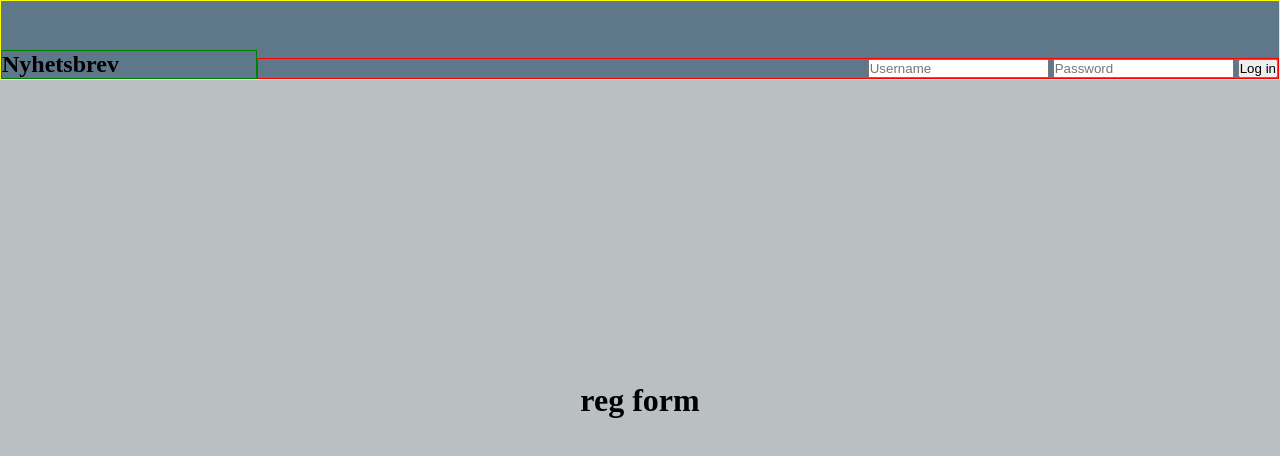
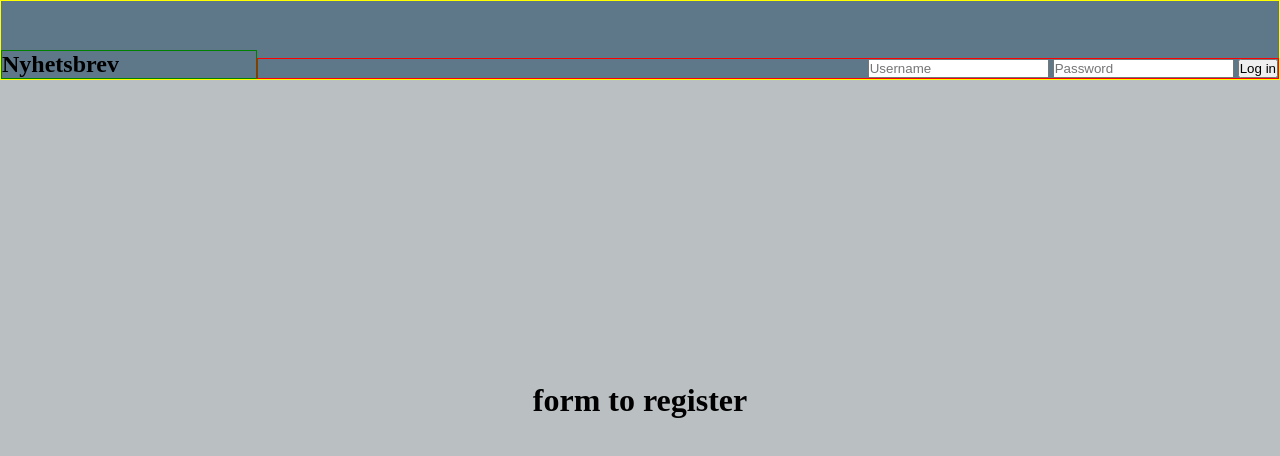
Before and after one commit to rebeckaalsterlind/inl-mning-nyhetsbrev-frontEnd, a plain HTML site: page index.html in a window 1280 px wide. Both pictures are taken after a click on the button "Register". Drawn offline with Linux system fonts and the light colour scheme.

```diff
--- a/script.js
+++ b/script.js
@@ -11,49 +11,57 @@ const headerAside = document.querySelector("#headerAside");
 const root = document.querySelector("#root");
 
 //TEMPLATES
-const logInTemp = `
+const regHeadTemp = `
 <div>
-<input type="text" id="username" name="username" placeholder="Username">
-<input type="password" id="password" name="pwd" placeholder="Password">
-<button id="logInBtn">Log in</button>
+    <input type="text" id="username" name="username" placeholder="Username" autocomplete="on">
+    <input type="password" id="password" name="password" placeholder="Password" autocomplete="on">
+    <input type="submit" value="Log in" id="logInBtn">
 </div>`;
+const regMainTemp = `<div><h1>form to register</h1></div>`;
 
+const loggedOutHeadTemp = `<div><button id="regBtn">Register</button></div>` + regHeadTemp;
+const loggedOutMainTemp = `<div><h1>log in to access your account</h1></div>`;
 
-//VUE FUNCTIONS
-function loggedOut(){
-    headerAside.insertAdjacentHTML("beforeend", `
-    <div><button id="regBtn">Register</button></div>` + logInTemp
-    );
-};
+const loggedInHeadTemp = `<div><button id="logOutBtn">Log out</button></div>`;
+const loggedInMainTemp = `<div><h1>Welcome</h1></div>`;
 
-function loggedIn() {
-    headerAside.innerHTML = ""
-    headerAside.insertAdjacentHTML("beforeend", `<button>Logga ut</button>`);
-    root.innerHTML = "";
-    root.insertAdjacentHTML("beforeend", `<div><h1>logged in</h1></div>`);
-};
-
-function register(){
-    headerAside.innerHTML = "";
-    headerAside.insertAdjacentHTML("beforeend", logInTemp);
-
-    root.innerHTML = "";
-    root.insertAdjacentHTML("beforeend", `<div><h1>reg form</h1></div>`);
-}
 
 //SET VIEW BASED ON CURRENTUSER IN LS TRUE/FALSE
 (!localStorage.getItem("currentUser")) ? loggedOut() : loggedIn();
 
-// REG BUTTON SEND TO REG FORM
+
+//VUE FUNCTIONS
+function loggedIn() {
+    headerAside.innerHTML = ""
+    headerAside.insertAdjacentHTML("beforeend", loggedInHeadTemp);
+
+    root.innerHTML = "";
+    root.insertAdjacentHTML("beforeend", loggedInMainTemp);
+
+    document.querySelector("#logOutBtn").addEventListener("click", function() {
+        console.log('click');
+        // localStorage.clear();
+        localStorage.removeItem('currentUser');
+        loggedOut();
+    });
+
+};
+
+function loggedOut() {
+    headerAside.innerHTML = ""
+    headerAside.insertAdjacentHTML("beforeend", loggedOutHeadTemp);
+
+    root.innerHTML = "";
+    root.insertAdjacentHTML("beforeend", loggedOutMainTemp);
+
     document.querySelector("#regBtn").addEventListener("click", () => register());
 
-// LOG IN CHECK IF USER EXISTS => SEND ID BACK
     document.querySelector("#logInBtn").addEventListener("click", () => {
+
         let userName = document.querySelector("#username").value;
         let passWord = document.querySelector("#password").value;
-    //if(userName != "" || passWord != ""){
+        //if(userName != " " || passWord != " "){
             let checkUser = {username: userName, password: passWord};
-    console.log(checkUser)
             fetch("http://localhost:3050/users/login", {
                 method: "post",
                 headers: {
@@ -62,12 +70,44 @@ document.querySelector("#logInBtn").addEventListener("click", () => {
                 body: JSON.stringify(checkUser)
             })
             .then(res => res.json())
-        .then(data => localStorage.setItem('currentUser', JSON.stringify(data)));
+            .then(data => {
+                localStorage.setItem('currentUser', JSON.stringify(data.id))
+                loggedIn();
+            });
 
-        document.querySelector("#username").value = "";
-        document.querySelector("#password").value = "";
 
+        // } else {
+        // register();
         // };
 
+    });
 
-});
+};
+
+function register() {
+    headerAside.innerHTML = ""
+    headerAside.insertAdjacentHTML("beforeend", regHeadTemp);
+
+    root.innerHTML = "";
+    root.insertAdjacentHTML("beforeend", regMainTemp);
+
+};
+
+
+
+
+
+
+
+
+
+
+
+
+// LOG IN CHECK IF USER EXISTS => SEND ID BACK
+
+
+// REG BUTTON SEND TO REG FORM
+
+
+// LOG OUT BUTTON CLEARS LS SEND TO LOG OUT PAGE
```
Also changed, not shown: index.html (+1 -0 lines). Lines whose indentation alone changed are shown as unchanged.
